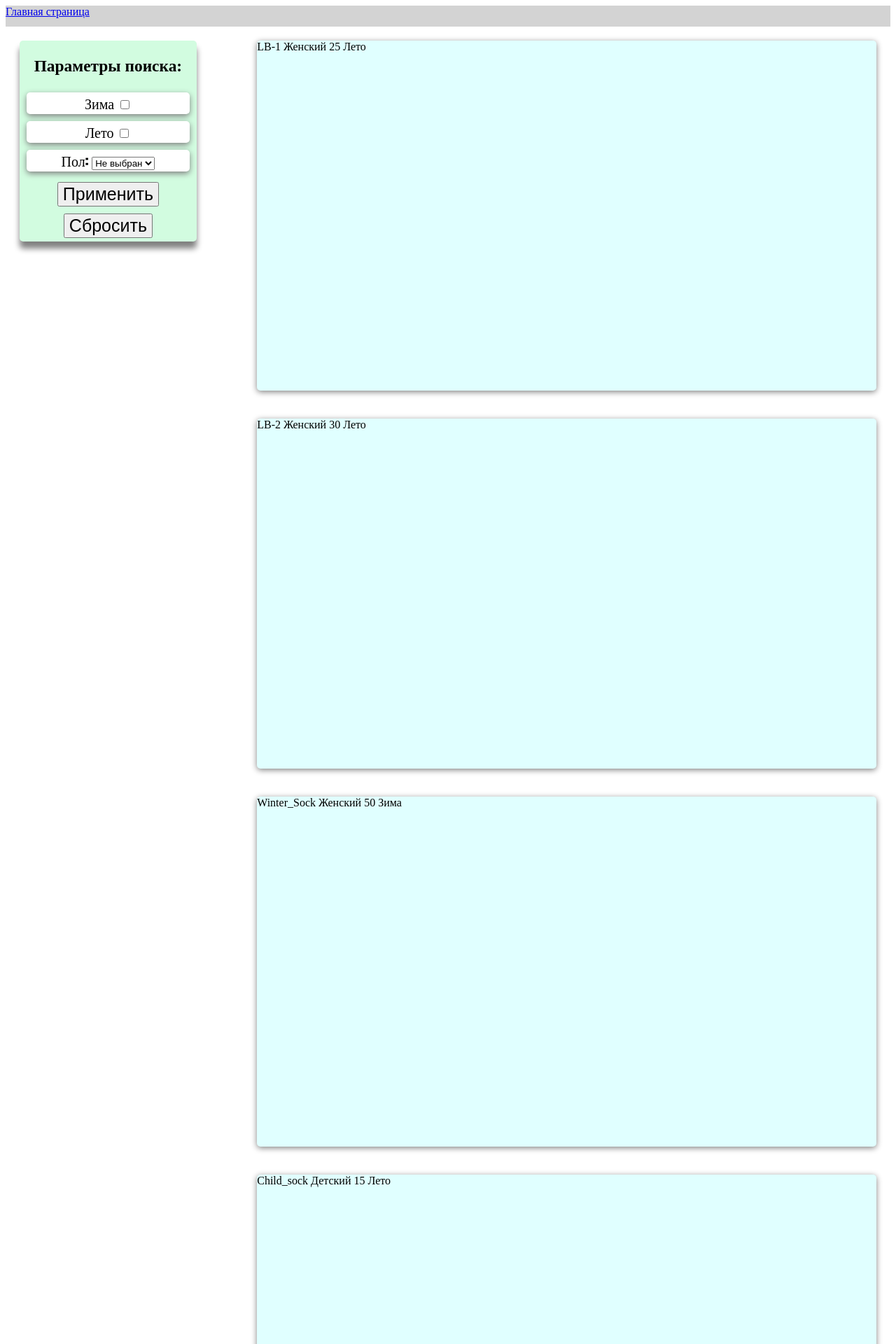
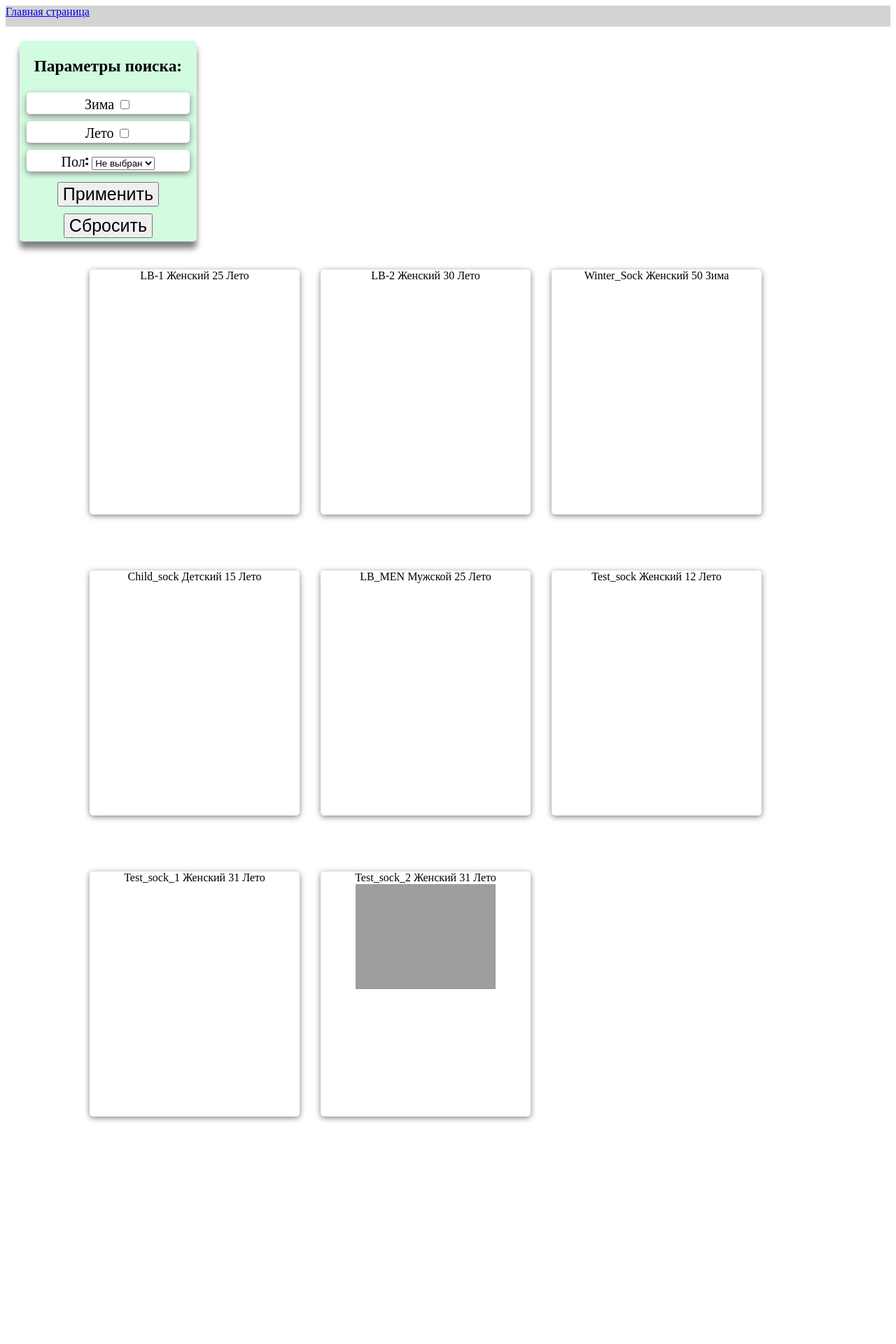
Before and after one commit to mike-sazonov/socks_project, a Django app: page /socks/ in a window 1280 px wide. Shown: the top 1920 px of the page at 70% size. After the commit the page ends 1602 px from the top, so only its background shows below. Run offline with Django 5.2, Linux system fonts and the light colour scheme; data comes from the database, SQL or seed files in the repository; both versions use the stored data as it was after the commit; grey boxes are pictures that could not be loaded.

Commit message:
Add feature

```diff
--- a/socks/socks/settings.py
+++ b/socks/socks/settings.py
@@ -124,3 +124,7 @@ STATIC_URL = 'static/'
 # https://docs.djangoproject.com/en/5.0/ref/settings/#default-auto-field
 
 DEFAULT_AUTO_FIELD = 'django.db.models.BigAutoField'
+
+MEDIA_ROOT = BASE_DIR / 'uploads'
+
+MEDIA_URL = '/socks_gallery/'
--- a/socks/socks/urls.py
+++ b/socks/socks/urls.py
@@ -16,8 +16,10 @@ Including another URLconf
 """
 from django.contrib import admin
 from django.urls import path, include
+from django.conf import settings
+from django.conf.urls.static import static
 
 urlpatterns = [
     path('admin/', admin.site.urls),
     path('', include('socks_page.urls'))
-]
+] + static(settings.MEDIA_URL, document_root=settings.MEDIA_ROOT)
--- a/socks/socks_page/forms.py
+++ b/socks/socks_page/forms.py
@@ -8,6 +8,7 @@ class SocksForm(forms.Form):
         ('Женский', 'Женский'),
         ('Детский', 'Детский'),
         ]
+    ALL_GENDER = 'Мужской Женский Детский'
     winter = forms.BooleanField(required=False, label='Зима')
     summer = forms.BooleanField(required=False, label='Лето')
     gender = forms.ChoiceField(choices=GENDER, required=False, label='Пол: ')
@@ -15,5 +16,5 @@ class SocksForm(forms.Form):
     def full_clean(self): # переназначаем метод full_clean чтобы добавить в clean_data значение для gender
         clean = super().full_clean()
         if self.cleaned_data['gender'] == 'Не выбран':
-            self.cleaned_data['gender'] = 'Мужской Женский Детский' # если не выбран, задаем строкой все гендеры
+            self.cleaned_data['gender'] = self.ALL_GENDER # если не выбран, задаем строкой все гендеры
         return clean
--- a/socks/socks_page/models.py
+++ b/socks/socks_page/models.py
@@ -24,6 +24,12 @@ class Socks(models.Model):
     season = models.CharField(max_length=4, choices=SEASON, default=SMMR)
     price = models.IntegerField(validators=[MinValueValidator(1)])
     gender = models.CharField(max_length=7, choices=GENDER, default=WOMEN)
+    start_image = models.FileField(upload_to='start_images', null=True)
 
     def __str__(self):
         return f'{self.article} {self.gender} {self.price}'
+
+
+class ImageSocks(models.Model):
+    product = models.ForeignKey(Socks, on_delete=models.CASCADE, related_name='images')
+    image = models.FileField(upload_to='socks_gallery')
--- a/socks/socks_page/static/socks_page/socks.css
+++ b/socks/socks_page/static/socks_page/socks.css
@@ -1,12 +1,30 @@
-.block-style {
-    float: right;
-    width: 70%;
-    height: 500px;
+.card {
+    display: block;
+    width: 300px;
+    min-height: 350px;
+    text-align: center;
     box-shadow: 0 2px 8px #808080;
     border-radius: 5px;
-    background-color: #E0FFFF;
+    background-color: white;
     margin: 20px;
 }
+
+.card:hover {
+    box-shadow: 4px 6px 10px #808081;
+    transition: transform 0.5s;
+}
+
+.cards {
+    display: grid;
+    grid-template-columns: repeat(auto-fill, 300px);
+    width: 100%;
+    max-width: 1200px;
+    justify-content: center;
+    justify-items: center;
+    column-gap: 30px;
+    row-gap: 40px;
+}
+
 
 .menu {
     display: flex;
@@ -28,7 +46,12 @@
     font-family: Impact;
     font-weight: 800;
     font-size: 25px;
-    color: black
+    color: black;
+}
+
+.start:hover {
+    transform: scale(1.1);
+    transition: transform 0.5s;
 }
 
 .search {
--- a/socks/socks_page/templates/socks_page/socks.html
+++ b/socks/socks_page/templates/socks_page/socks.html
@@ -13,7 +13,14 @@
         <button  class="button" >Сбросить</button>
     </form>
 </div>
-    {% for sock in socks %}
-    <div class="block-style">{{ sock }} {{ sock.season }}</div>
-    {% endfor %}
+<div class="cards">
+{% for sock in socks %}
+    <div class="card">
+        {{ sock }} {{ sock.season }}
+        {% if sock.start_image %}
+            <img src="{{ sock.start_image.url }}" width="200" height="150"/>
+        {% endif %}
+    </div>
+{% endfor %}
+</div>
 {% endblock %}
--- a/socks/socks_page/views.py
+++ b/socks/socks_page/views.py
@@ -1,7 +1,7 @@
 from django.shortcuts import render
 from .models import Socks
 from django.views.generic.base import TemplateView
-from django.views.generic import View, ListView
+from django.views.generic import View
 from .forms import SocksForm
 
 
```
Also changed, not shown: socks/socks_page/admin.py (+6 -1 lines), socks/db.sqlite3, socks/socks_page/migrations/0005_imagesocks.py (added), socks/socks_page/migrations/0006_alter_imagesocks_product.py (added), socks/socks_page/migrations/0007_socks_start_image.py (added), socks/uploads/socks_gallery/20220120_133659.jpg (added), socks/uploads/socks_gallery/20220120_135242.jpg (added), 1 other file.
